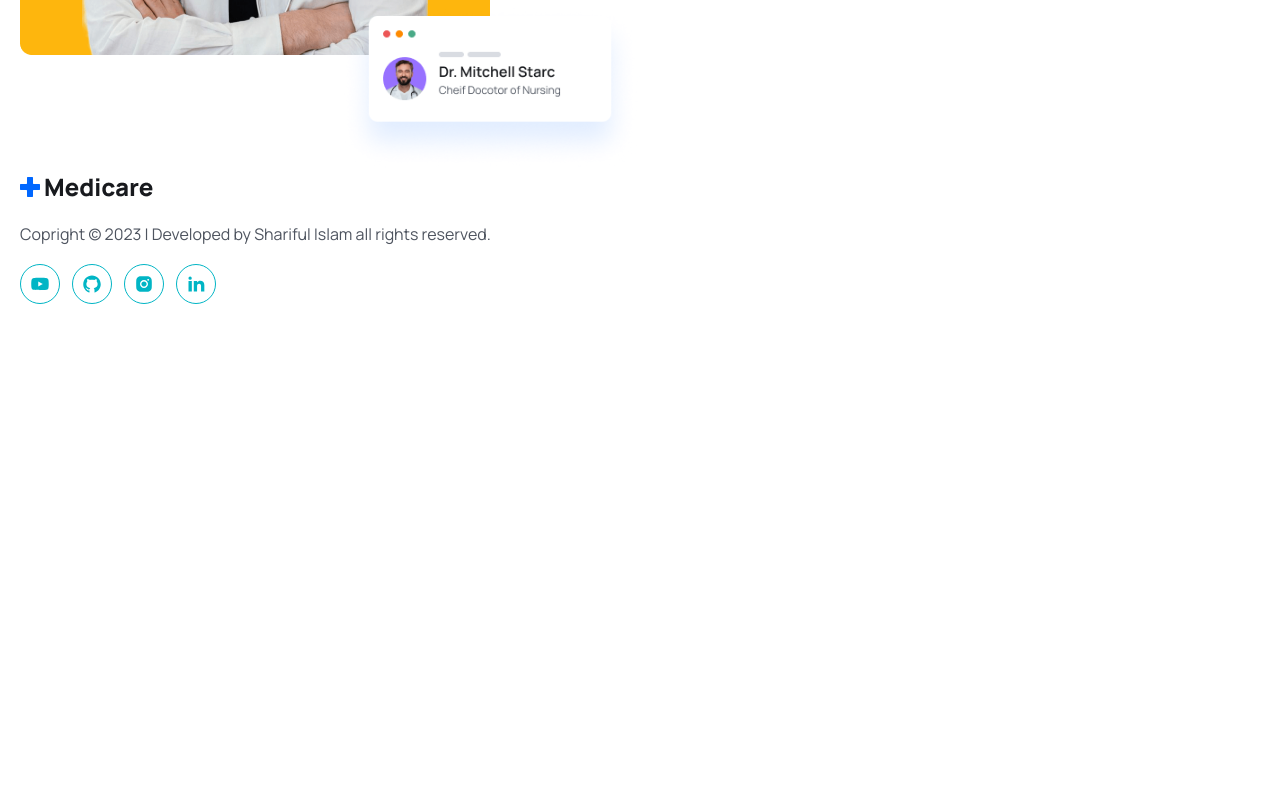
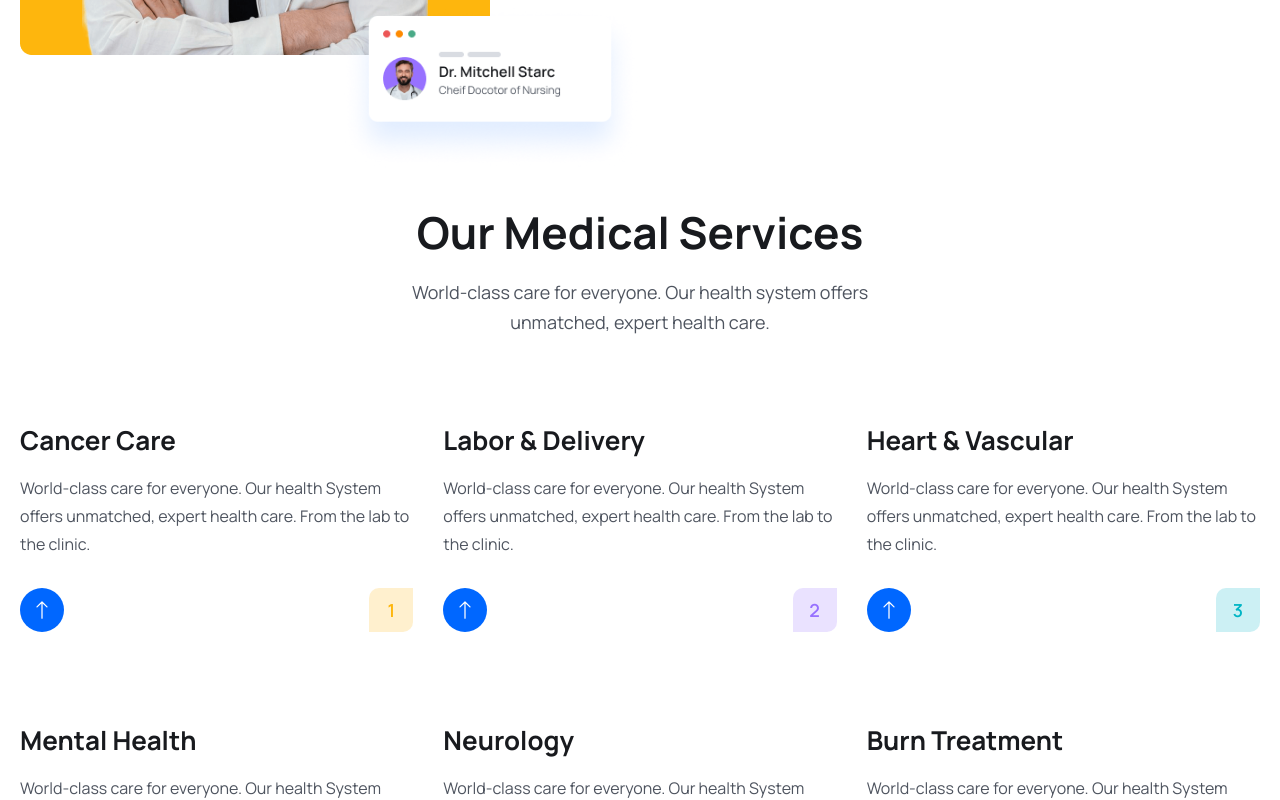
Before and after one commit to shariful10/Doctors-Appoinment, a React (Vite) app in the folder client/: page / in a window 1280 px wide. Shown: the part 2140-2940 px from the top of the page. Before the commit the page ends 2508 px from the top, so only its background shows below. Built offline with nearby package versions, Linux system fonts and the light colour scheme.

Commit message:
Services Section Addded On Home Page

```diff
--- a/client/src/assets/data/services.js
+++ b/client/src/assets/data/services.js
@@ -1,4 +1,4 @@
-export const services = [
+export const service = [
 	{
 		name: "Cancer Care",
 		desc: "World-class care for everyone. Our health System offers unmatched, expert health care. From the lab to the clinic.",
--- a/client/src/pages/HomePage/Home/Home.jsx
+++ b/client/src/pages/HomePage/Home/Home.jsx
@@ -2,6 +2,7 @@
 import HeroSection from "../HeroSection/HeroSection";
 import MedicalService from "../MedicalService/MedicalService";
 import AboutSection from "../AboutSection/AboutSection";
+import Services from "../Services/Services";
 
 const Home = () => {
 	return (
@@ -9,6 +10,7 @@
 			<HeroSection />
 			<MedicalService />
 			<AboutSection />
+			<Services />
 		</>
 	);
 };
--- /dev/null
+++ b/client/src/pages/HomePage/Services/ServiceCard.jsx
@@ -0,0 +1,33 @@
+import React from "react";
+import { BsArrowUp } from "react-icons/bs";
+import { Link } from "react-router-dom";
+
+const ServiceCard = ({ service, index }) => {
+	const { name, desc, bgColor, textColor } = service;
+	return (
+		<div className="py-[30px]">
+			<h2 className="text-[26px] leading-9 text-headingsColor font-bold">{name}</h2>
+			<p className="text-[16px] leading-7 font-normal text-textColor mt-4">{desc}</p>
+			<div className="flex items-center justify-between mt-[30px]">
+				<Link
+					to="/doctors"
+					className="w-[44px] h-[44px] rounded-full flex items-center justify-center group bg-primaryColor hover:bg-irisBlueColor hover:border-none"
+				>
+					<BsArrowUp className="text-white h-5 w-6 duration-300 group-hover:rotate-90" />
+				</Link>
+				<span
+					className="w-11 h-11 flex items-center justify-center text-[18px] leading-[30px] font-semibold"
+					style={{
+						background: `${bgColor}`,
+						color: `${textColor}`,
+						borderRadius: "10px 0 10px 0",
+					}}
+				>
+					{index + 1}
+				</span>
+			</div>
+		</div>
+	);
+};
+
+export default ServiceCard;
--- /dev/null
+++ b/client/src/pages/HomePage/Services/ServiceList.jsx
@@ -0,0 +1,15 @@
+import React from "react";
+import ServiceCard from "./ServiceCard";
+import { service } from './../../../assets/data/services';
+
+const ServiceList = () => {
+	return (
+		<div className="grid md:grid-cols-2 lg:grid-cols-3 gap-5 lg:gap-[30px] mt-[30px] lg:mt-[55px]">
+			{service.map((service, i) => (
+				<ServiceCard key={i} index={i} service={service} />
+			))}
+		</div>
+	);
+};
+
+export default ServiceList;
--- /dev/null
+++ b/client/src/pages/HomePage/Services/Services.jsx
@@ -0,0 +1,21 @@
+import React from "react";
+import ServiceList from "./ServiceList";
+
+const Services = () => {
+	return (
+		<section>
+			<div className="container">
+				<div className="xl:w-[470px] mx-auto">
+					<h2 className="heading text-center">Our Medical Services</h2>
+					<p className="text__para text-center">
+						World-class care for everyone. Our health system offers unmatched, expert
+						health care.
+					</p>
+				</div>
+				<ServiceList />
+			</div>
+		</section>
+	);
+};
+
+export default Services;
```
